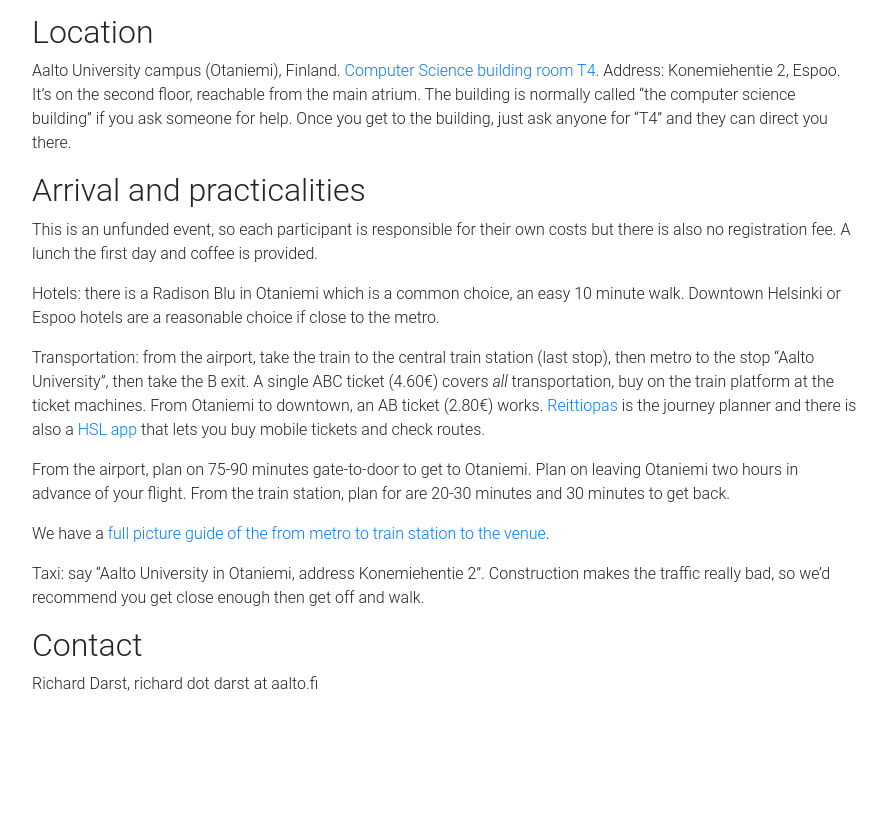
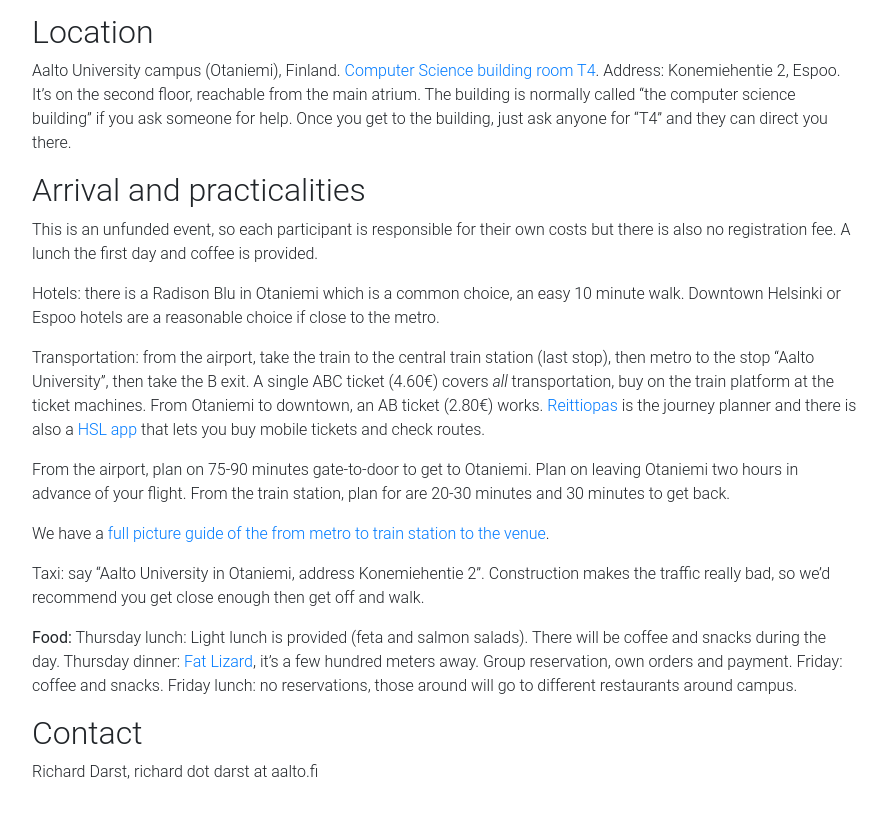
Before and after one commit to NordicHPC/nordichpc.github.io, a Jekyll site: the page built from 2019-11-14-helsinki.md, in a window 1280 px wide and 900 px high, scrolled down 2435 px. Shown: the top 818 px of the window, without its empty margins (338-1225 px from the left). Built offline with Jekyll 4.4.1, drawn with Linux system fonts in a browser that asks for light colours; nearby versions of some CDN libraries; comment, search, counter and statistics services are not loaded.

Commit message:
Add some food information

```diff
--- a/2019-11-14-helsinki.md
+++ b/2019-11-14-helsinki.md
@@ -209,6 +209,12 @@ Taxi: say "Aalto University in Otaniemi, address Konemiehentie 2".
 Construction makes the traffic really bad, so we'd recommend you get
 close enough then get off and walk.
 
+**Food:** Thursday lunch: Light lunch is provided (feta and salmon
+salads).  There will be coffee and snacks during the day.  Thursday
+dinner: [Fat Lizard](https://ravintolafatlizard.fi/?lang=en), it's a
+few hundred meters away.  Group reservation, own orders and payment.
+Friday: coffee and snacks.  Friday lunch: no reservations, those
+around will go to different restaurants around campus.
 
 
 ## Contact
```
